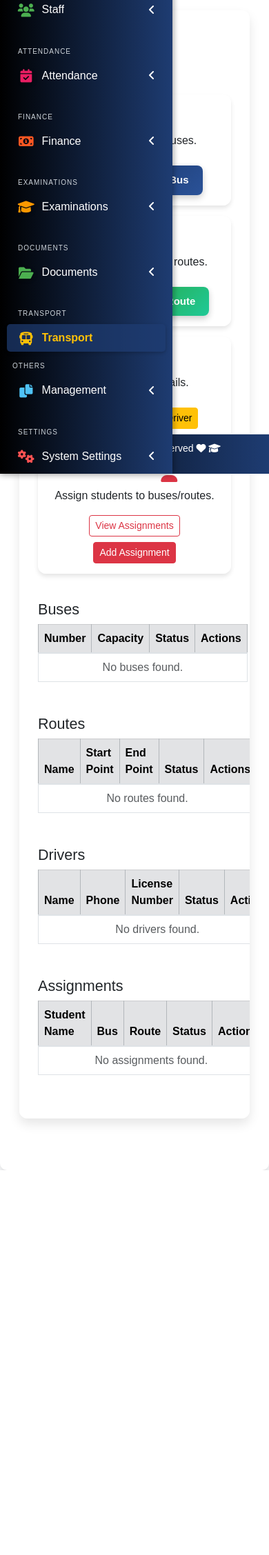
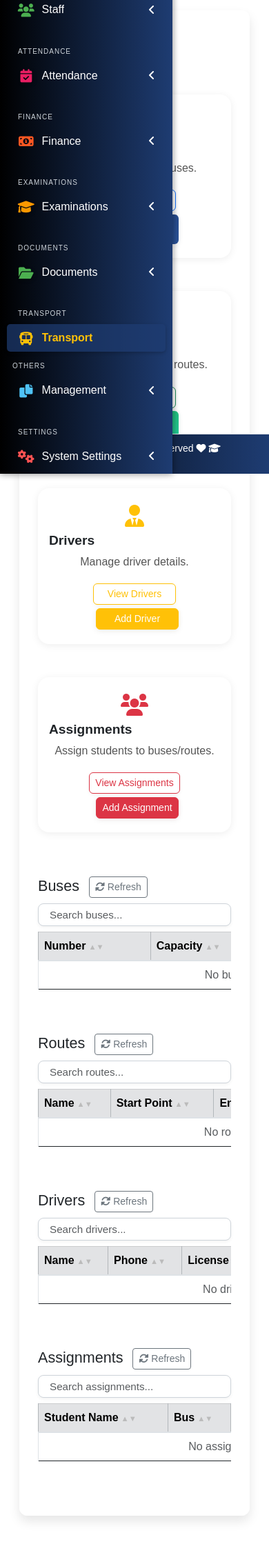
Before and after one commit to AmanKtyr/School-Management-System---Copy, a Django app: page /transport/ in a window 390 px wide. Shown: the part 271-2526 px from the top of the page at 69% size. Before the commit the page ends 1968 px from the top, so only its background shows below. Run offline with Django 3.2, Linux system fonts and the light colour scheme; data comes from the database, SQL or seed files in the repository; data that the repository does not hold is empty; some libraries are stand-ins or nearby versions.

Commit message:
Refactor transport management template to enhance UI with responsive cards, search functionality, and sorting for buses, routes, drivers, and assignments.

```diff
--- a/SMS/apps/transport/templates/transport/transport_list.html
+++ b/SMS/apps/transport/templates/transport/transport_list.html
@@ -2,61 +2,121 @@
 {% block content %}
 <div class="container mt-4">
   <h2 class="mb-4"><i class="fas fa-bus-alt me-2" style="color:#007bff;"></i>Transport Management</h2>
-  <div class="row mb-4">
-    <div class="col-md-3">
-      <div class="card text-center shadow-sm">
-        <div class="card-body">
+
+  {% if messages %}
+  <div class="mb-3">
+    {% for message in messages %}
+    <div class="alert alert-{{ message.tags }} alert-dismissible fade show" role="alert">
+      {{ message }}
+      <button type="button" class="btn-close" data-bs-dismiss="alert" aria-label="Close"></button>
+    </div>
+    {% endfor %}
+  </div>
+  {% endif %}
+
+  <style>
+  .transport-cards-row {
+    display: flex;
+    gap: 2rem;
+    flex-wrap: wrap;
+    margin-bottom: 2rem;
+  }
+  .transport-card {
+    flex: 1 1 220px;
+    min-width: 220px;
+    max-width: 300px;
+    background: #fff;
+    border-radius: 16px;
+    box-shadow: 0 2px 12px rgba(0,0,0,0.07);
+    padding: 1.5rem 1rem 1rem 1rem;
+    text-align: center;
+    transition: box-shadow 0.2s;
+    margin-bottom: 1rem;
+  }
+  .transport-card:hover {
+    box-shadow: 0 4px 24px rgba(0,0,0,0.13);
+  }
+  .transport-card .card-title {
+    font-size: 1.2rem;
+    font-weight: 600;
+    margin-bottom: 0.5rem;
+  }
+  .transport-card .card-text {
+    font-size: 1rem;
+    color: #555;
+    margin-bottom: 1.2rem;
+  }
+  .transport-card .btn {
+    min-width: 120px;
+    font-weight: 500;
+    border-radius: 6px;
+    margin-bottom: 0.3rem;
+    box-shadow: 0 2px 6px rgba(0,0,0,0.04);
+  }
+  .transport-card .btn + .btn {
+    margin-left: 0.5rem;
+  }
+  .transport-card .btn-primary, .transport-card .btn-success, .transport-card .btn-warning, .transport-card .btn-danger {
+    color: #fff;
+    box-shadow: 0 2px 8px rgba(0,0,0,0.08);
+  }
+  .transport-card .btn-outline-primary, .transport-card .btn-outline-success, .transport-card .btn-outline-warning, .transport-card .btn-outline-danger {
+    background: #fff;
+    font-weight: 500;
+  }
+  .transport-card i {
+    margin-bottom: 0.7rem;
+    display: block;
+  }
+  table.table-hover tbody tr:hover {
+    background-color: #f5f5f5;
+  }
+  .table-responsive { overflow-x: auto; }
+  th.sortable { cursor: pointer; }
+  th.sortable:after { content: '\25B2\25BC'; font-size: 0.7em; margin-left: 4px; color: #bbb; }
+  </style>
+
+  <div class="transport-cards-row mb-5">
+    <div class="transport-card">
       <i class="fas fa-bus fa-2x mb-2" style="color:#007bff;"></i>
       <h5 class="card-title">Buses</h5>
       <p class="card-text">Manage all school buses.</p>
       <a href="#buses" class="btn btn-outline-primary btn-sm">View Buses</a>
-          <a href="{% url 'bus_add' %}" class="btn btn-primary btn-sm mt-2">Add Bus</a>
+      <a href="{% url 'bus_add' %}" class="btn btn-primary btn-sm">Add Bus</a>
     </div>
-      </div>
-    </div>
-    <div class="col-md-3">
-      <div class="card text-center shadow-sm">
-        <div class="card-body">
+    <div class="transport-card">
       <i class="fas fa-route fa-2x mb-2" style="color:#28a745;"></i>
       <h5 class="card-title">Routes</h5>
       <p class="card-text">Define and assign bus routes.</p>
       <a href="#routes" class="btn btn-outline-success btn-sm">View Routes</a>
-          <a href="{% url 'route_add' %}" class="btn btn-success btn-sm mt-2">Add Route</a>
+      <a href="{% url 'route_add' %}" class="btn btn-success btn-sm">Add Route</a>
     </div>
-      </div>
-    </div>
-    <div class="col-md-3">
-      <div class="card text-center shadow-sm">
-        <div class="card-body">
+    <div class="transport-card">
       <i class="fas fa-user-tie fa-2x mb-2" style="color:#ffc107;"></i>
       <h5 class="card-title">Drivers</h5>
       <p class="card-text">Manage driver details.</p>
       <a href="#drivers" class="btn btn-outline-warning btn-sm">View Drivers</a>
-          <a href="{% url 'driver_add' %}" class="btn btn-warning btn-sm mt-2">Add Driver</a>
+      <a href="{% url 'driver_add' %}" class="btn btn-warning btn-sm">Add Driver</a>
     </div>
-      </div>
-    </div>
-    <div class="col-md-3">
-      <div class="card text-center shadow-sm">
-        <div class="card-body">
+    <div class="transport-card">
       <i class="fas fa-users fa-2x mb-2" style="color:#dc3545;"></i>
       <h5 class="card-title">Assignments</h5>
       <p class="card-text">Assign students to buses/routes.</p>
       <a href="#assignments" class="btn btn-outline-danger btn-sm">View Assignments</a>
-          <a href="{% url 'assignment_add' %}" class="btn btn-danger btn-sm mt-2">Add Assignment</a>
-        </div>
-      </div>
+      <a href="{% url 'assignment_add' %}" class="btn btn-danger btn-sm">Add Assignment</a>
     </div>
   </div>
 
   <div id="buses" class="mb-5">
-    <h4>Buses</h4>
-    <table class="table table-bordered table-hover">
+    <h4>Buses <button class="btn btn-outline-secondary btn-sm ms-2" onclick="location.reload()" title="Refresh"><i class="fas fa-sync-alt"></i> Refresh</button></h4>
+    <input type="text" class="form-control form-control-sm mb-2" placeholder="Search buses..." onkeyup="filterTable('buses-table', this.value)">
+    <div class="table-responsive">
+      <table id="buses-table" class="table table-bordered table-hover" style="min-width:600px">
         <thead class="table-secondary">
           <tr>
-          <th>Number</th>
-          <th>Capacity</th>
-          <th>Status</th>
+            <th class="sortable" onclick="sortTable('buses-table',0)">Number</th>
+            <th class="sortable" onclick="sortTable('buses-table',1)">Capacity</th>
+            <th class="sortable" onclick="sortTable('buses-table',2)">Status</th>
             <th>Actions</th>
           </tr>
         </thead>
@@ -77,16 +137,19 @@
         </tbody>
       </table>
     </div>
+  </div>
 
   <div id="routes" class="mb-5">
-    <h4>Routes</h4>
-    <table class="table table-bordered table-hover">
+    <h4>Routes <button class="btn btn-outline-secondary btn-sm ms-2" onclick="location.reload()" title="Refresh"><i class="fas fa-sync-alt"></i> Refresh</button></h4>
+    <input type="text" class="form-control form-control-sm mb-2" placeholder="Search routes..." onkeyup="filterTable('routes-table', this.value)">
+    <div class="table-responsive">
+      <table id="routes-table" class="table table-bordered table-hover" style="min-width:600px">
         <thead class="table-secondary">
           <tr>
-          <th>Name</th>
-          <th>Start Point</th>
-          <th>End Point</th>
-          <th>Status</th>
+            <th class="sortable" onclick="sortTable('routes-table',0)">Name</th>
+            <th class="sortable" onclick="sortTable('routes-table',1)">Start Point</th>
+            <th class="sortable" onclick="sortTable('routes-table',2)">End Point</th>
+            <th class="sortable" onclick="sortTable('routes-table',3)">Status</th>
             <th>Actions</th>
           </tr>
         </thead>
@@ -108,16 +171,19 @@
         </tbody>
       </table>
     </div>
+  </div>
 
   <div id="drivers" class="mb-5">
-    <h4>Drivers</h4>
-    <table class="table table-bordered table-hover">
+    <h4>Drivers <button class="btn btn-outline-secondary btn-sm ms-2" onclick="location.reload()" title="Refresh"><i class="fas fa-sync-alt"></i> Refresh</button></h4>
+    <input type="text" class="form-control form-control-sm mb-2" placeholder="Search drivers..." onkeyup="filterTable('drivers-table', this.value)">
+    <div class="table-responsive">
+      <table id="drivers-table" class="table table-bordered table-hover" style="min-width:600px">
         <thead class="table-secondary">
           <tr>
-          <th>Name</th>
-          <th>Phone</th>
-          <th>License Number</th>
-          <th>Status</th>
+            <th class="sortable" onclick="sortTable('drivers-table',0)">Name</th>
+            <th class="sortable" onclick="sortTable('drivers-table',1)">Phone</th>
+            <th class="sortable" onclick="sortTable('drivers-table',2)">License Number</th>
+            <th class="sortable" onclick="sortTable('drivers-table',3)">Status</th>
             <th>Actions</th>
           </tr>
         </thead>
@@ -139,16 +205,19 @@
         </tbody>
       </table>
     </div>
+  </div>
 
   <div id="assignments" class="mb-5">
-    <h4>Assignments</h4>
-    <table class="table table-bordered table-hover">
+    <h4>Assignments <button class="btn btn-outline-secondary btn-sm ms-2" onclick="location.reload()" title="Refresh"><i class="fas fa-sync-alt"></i> Refresh</button></h4>
+    <input type="text" class="form-control form-control-sm mb-2" placeholder="Search assignments..." onkeyup="filterTable('assignments-table', this.value)">
+    <div class="table-responsive">
+      <table id="assignments-table" class="table table-bordered table-hover" style="min-width:600px">
         <thead class="table-secondary">
           <tr>
-          <th>Student Name</th>
-          <th>Bus</th>
-          <th>Route</th>
-          <th>Status</th>
+            <th class="sortable" onclick="sortTable('assignments-table',0)">Student Name</th>
+            <th class="sortable" onclick="sortTable('assignments-table',1)">Bus</th>
+            <th class="sortable" onclick="sortTable('assignments-table',2)">Route</th>
+            <th class="sortable" onclick="sortTable('assignments-table',3)">Status</th>
             <th>Actions</th>
           </tr>
         </thead>
@@ -171,4 +240,53 @@
       </table>
     </div>
   </div>
+</div>
+
+<script>
+function filterTable(tableId, query) {
+  query = query.toLowerCase();
+  var table = document.getElementById(tableId);
+  var trs = table.getElementsByTagName('tr');
+  var found = false;
+  for (var i = 1; i < trs.length; i++) { // skip header
+    var tds = trs[i].getElementsByTagName('td');
+    if (tds.length === 0) continue;
+    var rowText = '';
+    for (var j = 0; j < tds.length; j++) {
+      rowText += tds[j].textContent.toLowerCase() + ' ';
+    }
+    if (rowText.indexOf(query) > -1) {
+      trs[i].style.display = '';
+      found = true;
+    } else {
+      trs[i].style.display = 'none';
+    }
+  }
+  // Show/hide 'No ... found' row
+  var emptyRow = table.querySelector('tr.text-muted');
+  if (emptyRow) {
+    emptyRow.style.display = found ? 'none' : '';
+  }
+}
+
+function sortTable(tableId, colIndex) {
+  var table = document.getElementById(tableId);
+  var rows = Array.from(table.tBodies[0].rows);
+  var asc = table.getAttribute('data-sort-col') == colIndex && table.getAttribute('data-sort-dir') == 'asc' ? false : true;
+  rows = rows.filter(row => row.style.display !== 'none');
+  rows.sort(function(a, b) {
+    var aText = a.cells[colIndex].textContent.trim().toLowerCase();
+    var bText = b.cells[colIndex].textContent.trim().toLowerCase();
+    if (!isNaN(aText) && !isNaN(bText)) {
+      aText = parseFloat(aText); bText = parseFloat(bText);
+    }
+    if (aText < bText) return asc ? -1 : 1;
+    if (aText > bText) return asc ? 1 : -1;
+    return 0;
+  });
+  for (var i = 0; i < rows.length; i++) table.tBodies[0].appendChild(rows[i]);
+  table.setAttribute('data-sort-col', colIndex);
+  table.setAttribute('data-sort-dir', asc ? 'asc' : 'desc');
+}
+</script>
 {% endblock %}
```
Lines whose indentation alone changed are shown as unchanged.
